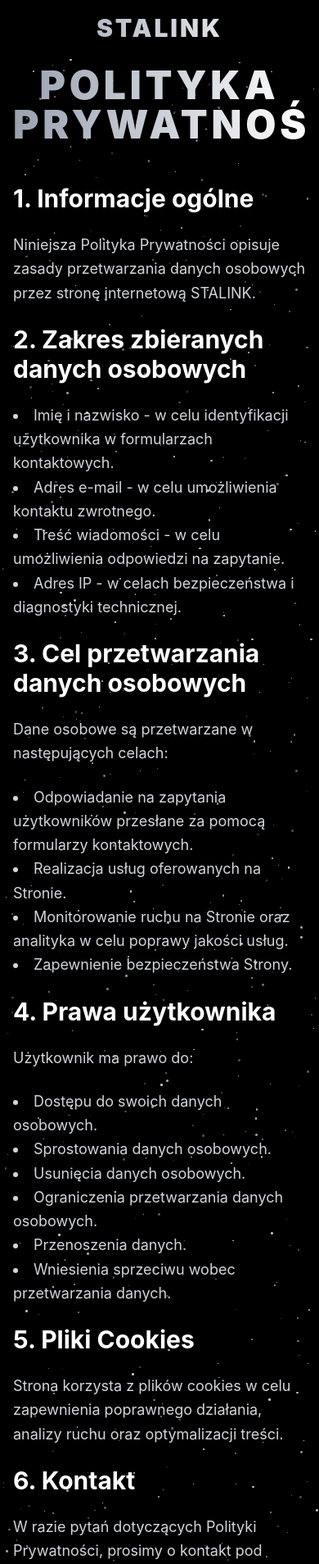
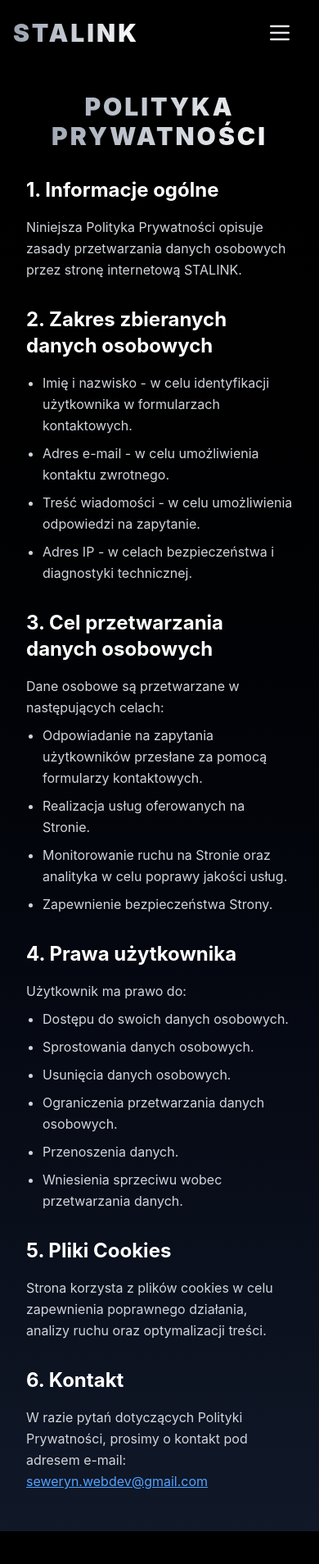
Before and after one commit to Seweryn999/stalink.pl, a Next.js app: page /polityka-prywatnosci in a window 390 px wide. Shown: the top 1908 px of the page at 82% size. After the commit the page ends 1868 px from the top, so only its background shows below. Built offline with nearby package versions, Linux system fonts and the light colour scheme.

Commit message:
fixes and improvements

```diff
--- a/next.config.ts
+++ b/next.config.ts
@@ -1,6 +1,7 @@
 /** @type {import('next').NextConfig} */
 const nextConfig = {
   reactStrictMode: true,
+  devIndicators: false,
   // basePath: "/stalink-pl", // <- Bardzo ważne, musi pasować do nazwy repozytorium
   // assetPrefix: "/stalink-pl/", // <- Bardzo ważne, musi pasować do nazwy repozytorium
   // output: "export", // <- To musi być dodane, aby utworzyć folder `out`
--- a/src/app/globals.css
+++ b/src/app/globals.css
@@ -42,7 +42,6 @@
 .section-container {
   @apply max-w-6xl mx-auto px-4 sm:px-6 lg:px-8 text-center pt-32 pb-20;
   position: relative;
-  z-index: 1;
 }
 
 html:has(:target) {
@@ -54,7 +53,6 @@
   cursor: pointer;
   position: relative;
   background: transparent;
-  border: 1px solid #3b82f6;
   padding: 8px 16px;
   color: #e5e7eb;
   transition: all 0.3s ease;
@@ -62,7 +60,6 @@
 
 button:hover,
 .btn:hover {
-  background: #3b82f6;
   color: #fff;
 }
 
@@ -138,7 +135,7 @@
   left: 0;
   width: 100%;
   height: 100vh;
-  z-index: 0;
+  z-index: -1;
 }
 
 canvas {
@@ -148,5 +145,5 @@
   transform: translate(-50%, -50%);
   width: 100%;
   height: 100vh;
-  z-index: 0;
+  z-index: -1;
 }
--- a/src/app/page.tsx
+++ b/src/app/page.tsx
@@ -13,7 +13,7 @@
         <link rel="icon" href="/logo.svg" />
         <HeroSection />
       </div>
-      <div className="section-container py-20">
+      <div className=" py-20">
         <AboutSection />
       </div>
       <div className="section-container py-20">
--- a/src/app/polityka-prywatnosci/page.tsx
+++ b/src/app/polityka-prywatnosci/page.tsx
@@ -5,31 +5,34 @@
 
 export default function PrivacyPolicy() {
   return (
-    <section className="min-h-screen from-black to-gray-900 flex flex-col items-center justify-center px-4 py-20 text-white">
+    <section className="min-h-screen bg-gradient-to-b from-black to-gray-900 flex flex-col items-center px-4 py-12 md:py-20 text-white">
       <Header />
-      <div className="max-w-4xl w-full space-y-8">
+      <div className="max-w-4xl w-full px-4 space-y-10 pt-16 md:pt-20">
         <link rel="icon" href="/logo.svg" />
 
-        <h1 className="text-5xl font-black uppercase tracking-widest text-transparent bg-clip-text bg-gradient-to-r from-gray-400 to-white mb-12 text-center animate-pulse-slow">
+        <h1 className="text-3xl md:text-5xl font-black uppercase tracking-widest text-transparent bg-clip-text bg-gradient-to-r from-gray-400 to-white mb-8 md:mb-12 text-center animate-pulse-slow">
           Polityka Prywatności
         </h1>
 
-        <div className="space-y-6 text-gray-300 leading-relaxed text-lg">
-          <h2 className="text-3xl font-bold text-white">
+        <div className="space-y-8 text-gray-300 leading-relaxed text-base md:text-lg">
+          <div>
+            <h2 className="text-2xl md:text-3xl font-bold text-white mb-4">
               1. Informacje ogólne
             </h2>
             <p>
               Niniejsza Polityka Prywatności opisuje zasady przetwarzania danych
               osobowych przez stronę internetową STALINK.
             </p>
+          </div>
 
-          <h2 className="text-3xl font-bold text-white">
+          <div>
+            <h2 className="text-2xl md:text-3xl font-bold text-white mb-4">
               2. Zakres zbieranych danych osobowych
             </h2>
-          <ul className="list-disc list-inside">
+            <ul className="list-disc pl-5 space-y-2">
               <li>
-              Imię i nazwisko - w celu identyfikacji użytkownika w formularzach
-              kontaktowych.
+                Imię i nazwisko - w celu identyfikacji użytkownika w
+                formularzach kontaktowych.
               </li>
               <li>Adres e-mail - w celu umożliwienia kontaktu zwrotnego.</li>
               <li>
@@ -39,12 +42,16 @@
                 Adres IP - w celach bezpieczeństwa i diagnostyki technicznej.
               </li>
             </ul>
+          </div>
 
-          <h2 className="text-3xl font-bold text-white">
+          <div>
+            <h2 className="text-2xl md:text-3xl font-bold text-white mb-4">
               3. Cel przetwarzania danych osobowych
             </h2>
-          <p>Dane osobowe są przetwarzane w następujących celach:</p>
-          <ul className="list-disc list-inside">
+            <p className="mb-2">
+              Dane osobowe są przetwarzane w następujących celach:
+            </p>
+            <ul className="list-disc pl-5 space-y-2">
               <li>
                 Odpowiadanie na zapytania użytkowników przesłane za pomocą
                 formularzy kontaktowych.
@@ -56,12 +63,14 @@
               </li>
               <li>Zapewnienie bezpieczeństwa Strony.</li>
             </ul>
+          </div>
 
-          <h2 className="text-3xl font-bold text-white">
+          <div>
+            <h2 className="text-2xl md:text-3xl font-bold text-white mb-4">
               4. Prawa użytkownika
             </h2>
-          <p>Użytkownik ma prawo do:</p>
-          <ul className="list-disc list-inside">
+            <p className="mb-2">Użytkownik ma prawo do:</p>
+            <ul className="list-disc pl-5 space-y-2">
               <li>Dostępu do swoich danych osobowych.</li>
               <li>Sprostowania danych osobowych.</li>
               <li>Usunięcia danych osobowych.</li>
@@ -69,26 +78,35 @@
               <li>Przenoszenia danych.</li>
               <li>Wniesienia sprzeciwu wobec przetwarzania danych.</li>
             </ul>
+          </div>
 
-          <h2 className="text-3xl font-bold text-white">5. Pliki Cookies</h2>
+          <div>
+            <h2 className="text-2xl md:text-3xl font-bold text-white mb-4">
+              5. Pliki Cookies
+            </h2>
             <p>
               Strona korzysta z plików cookies w celu zapewnienia poprawnego
               działania, analizy ruchu oraz optymalizacji treści.
             </p>
+          </div>
 
-          <h2 className="text-3xl font-bold text-white">6. Kontakt</h2>
+          <div>
+            <h2 className="text-2xl md:text-3xl font-bold text-white mb-4">
+              6. Kontakt
+            </h2>
             <p>
               W razie pytań dotyczących Polityki Prywatności, prosimy o kontakt
               pod adresem e-mail:{" "}
               <a
                 href="mailto:seweryn.webdev@gmail.com"
-              className="text-blue-500 underline"
+                className="text-blue-400 hover:text-blue-300 underline transition-colors"
               >
                 seweryn.webdev@gmail.com
               </a>
             </p>
           </div>
         </div>
+      </div>
     </section>
   );
 }
--- a/src/app/sections/ProjectsSection.tsx
+++ b/src/app/sections/ProjectsSection.tsx
@@ -27,8 +27,8 @@
               height={320}
               className="object-cover w-full h-full group-hover:scale-105 transition-transform duration-300"
             />
-            <div className="absolute inset-0 bg-black/50 group-hover:bg-black/60 transition-colors duration-300"></div>
-            <div className="absolute bottom-0 left-0 right-0 p-6 bg-black/60 group-hover:bg-black/80 transition-colors duration-300">
+            <div className="absolute inset-0 bg-black/30 group-hover:bg-black/40 transition-colors duration-300"></div>
+            <div className="absolute bottom-0 left-0 right-0 p-6 bg-black/60 group-hover:bg-black/70 transition-colors duration-300">
               <h3 className="text-2xl font-semibold text-white">BB Hair Spa</h3>
               <p className="text-gray-400 text-sm leading-relaxed mb-4">
                 Strona salonu fryzjerskiego oparta na Next.js, responsywna,
--- a/src/components/ui/Footer.tsx
+++ b/src/components/ui/Footer.tsx
@@ -8,7 +8,7 @@
         </p>
         <div className="flex justify-center gap-4 text-sm mb-2">
           <a
-            href="https://github.com/"
+            href="https://github.com/Seweryn999"
             target="_blank"
             rel="noopener noreferrer"
             className="hover:text-blue-400 transition-all hover:scale-105"
@@ -16,7 +16,7 @@
             GitHub
           </a>
           <a
-            href="https://linkedin.com/"
+            href="https://www.linkedin.com/in/seweryn-stalinger-2a31b2297/"
             target="_blank"
             rel="noopener noreferrer"
             className="hover:text-blue-400 transition-all hover:scale-105"
--- a/src/components/ui/Header.tsx
+++ b/src/components/ui/Header.tsx
@@ -1,15 +1,37 @@
 "use client";
 
 import Link from "next/link";
+import { useState } from "react";
+import { Menu, X } from "lucide-react";
 
 export default function Header() {
+  const [isMenuOpen, setIsMenuOpen] = useState(false);
+
+  const toggleMenu = () => {
+    setIsMenuOpen(!isMenuOpen);
+  };
+
   return (
     <header className="bg-black bg-opacity-70 backdrop-blur-lg w-full py-4 fixed top-0 left-0 z-50 shadow-md">
-      <div className="w-full px-4 sm:px-6 lg:px-8 flex items-center justify-between md:justify-start relative">
-        <div className="text-transparent bg-clip-text bg-gradient-to-r from-gray-400 to-white text-3xl font-black tracking-widest animate-pulse-slow uppercase md:text-left text-center w-full md:w-auto">
+      <div className="w-full px-4 sm:px-6 lg:px-8 flex items-center justify-between relative">
+        {/* Logo Stalink wyrównane do lewej */}
+        <div className="text-transparent bg-clip-text bg-gradient-to-r from-gray-400 to-white text-3xl font-black tracking-widest animate-pulse-slow uppercase">
           <Link href="/">Stalink</Link>
         </div>
 
+        {/* Przycisk burger menu (widoczny tylko na mobile) */}
+        <button
+          className="md:hidden text-white focus:outline-none"
+          onClick={toggleMenu}
+        >
+          {isMenuOpen ? (
+            <X className="w-8 h-8" />
+          ) : (
+            <Menu className="w-8 h-8" />
+          )}
+        </button>
+
+        {/* Nawigacja desktopowa */}
         <ul className="hidden md:flex gap-8 text-gray-300 text-2xl ml-auto">
           <li>
             <Link href="#hero" className="hover:text-white transition-all">
@@ -32,6 +54,40 @@
             </Link>
           </li>
         </ul>
+
+        {/* Mobilne menu (wysuwane po kliknięciu burgera) */}
+        {isMenuOpen && (
+          <div className="absolute top-full left-0 w-full bg-black bg-opacity-90 text-gray-300 flex flex-col items-center gap-6 py-6 md:hidden z-40">
+            <Link
+              href="#hero"
+              className="text-2xl hover:text-white transition-all"
+              onClick={toggleMenu}
+            >
+              Home
+            </Link>
+            <Link
+              href="#about"
+              className="text-2xl hover:text-white transition-all"
+              onClick={toggleMenu}
+            >
+              O mnie
+            </Link>
+            <Link
+              href="#projects"
+              className="text-2xl hover:text-white transition-all"
+              onClick={toggleMenu}
+            >
+              Projekty
+            </Link>
+            <Link
+              href="#contact"
+              className="text-2xl hover:text-white transition-all"
+              onClick={toggleMenu}
+            >
+              Kontakt
+            </Link>
+          </div>
+        )}
       </div>
     </header>
   );
```
Also changed, not shown: src/app/sections/AboutSection.tsx (+65 -7 lines), src/app/sections/HeroSection.tsx (+6 -2 lines), public/images/bbhairspa.png. Lines whose indentation alone changed are shown as unchanged.
